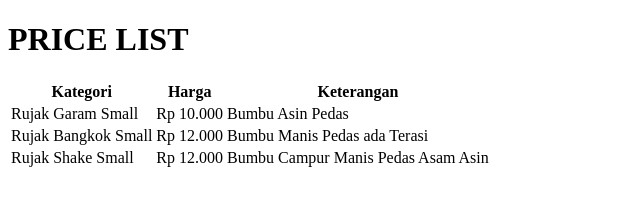
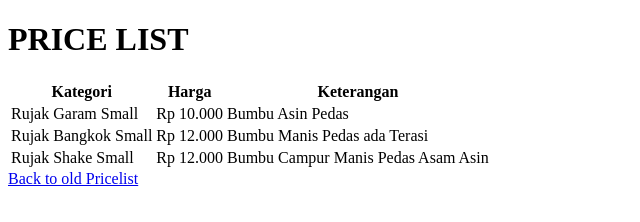
Before and after one commit to lecodingdev/price-list, a plain HTML site: page index2.html in a window 1280 px wide. Shown: the whole page, without its empty margins (0-640 px from the left). Drawn offline with Linux system fonts and the light colour scheme.

Commit message:
new commit

```diff
--- a/index2.html
+++ b/index2.html
@@ -36,5 +36,7 @@
             </tr>
         </tbody>
     </table>
+
+    <span><a href="index.html">Back to old Pricelist</a></span>
 </body>
 </html>
```
